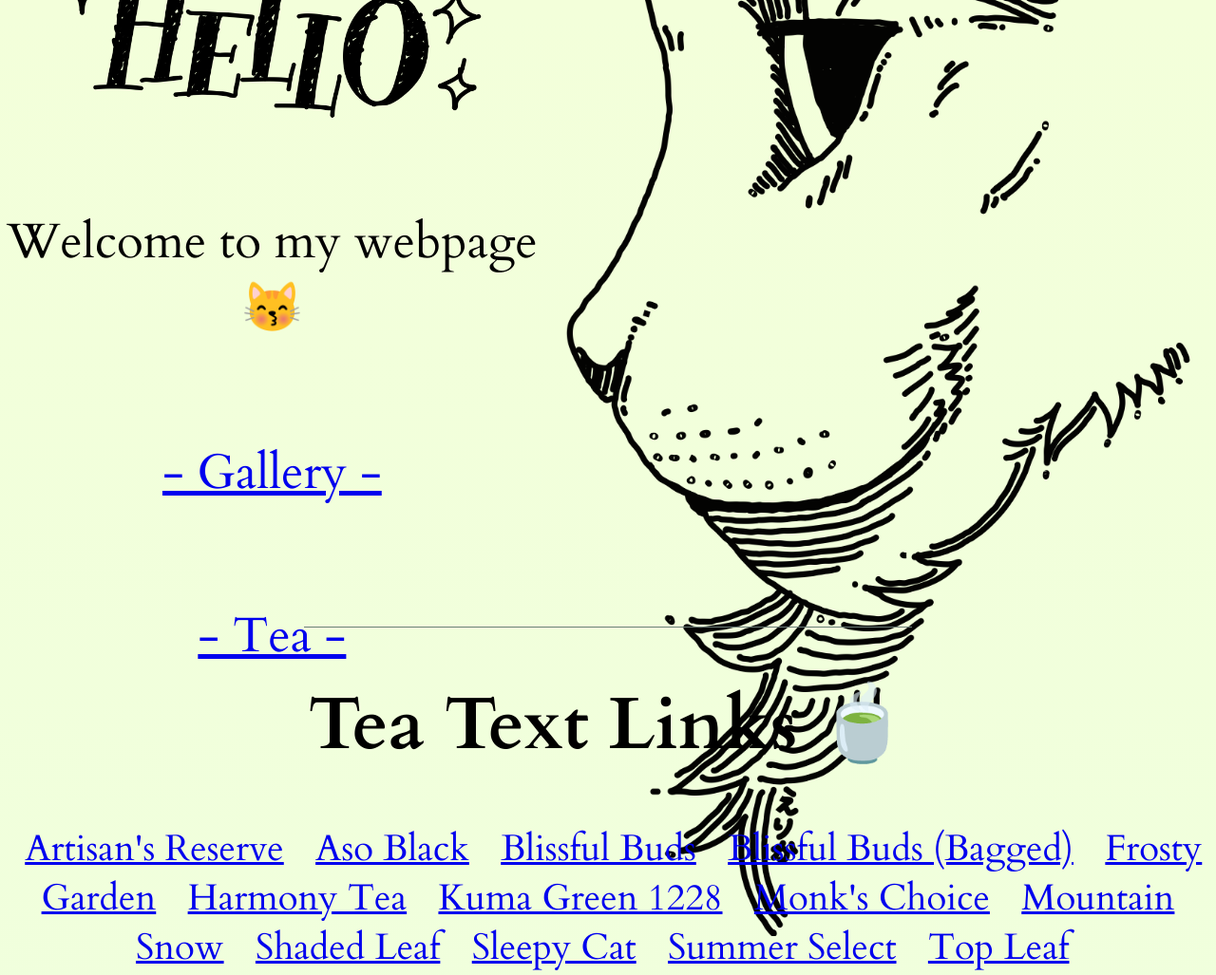
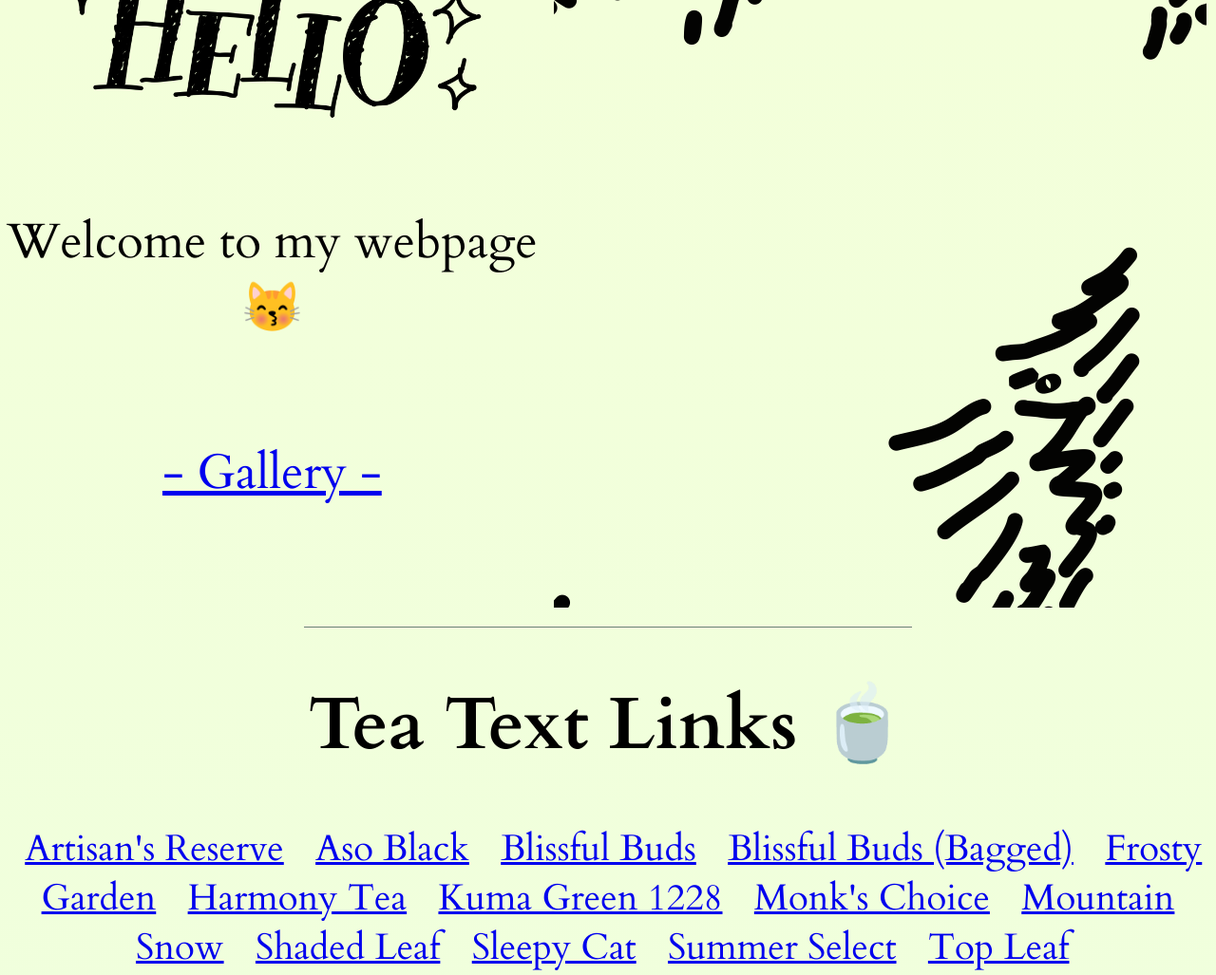
Before and after one commit to ericakotta/ericakotta.github.io, a plain HTML site: page index.html in a window 1280 px wide. Shown: the top 1027 px of the page at 95% size. Drawn offline with Linux system fonts and the light colour scheme.

Commit message:
Attempt2 contain header to 80% vh

```diff
--- a/index.html
+++ b/index.html
@@ -42,6 +42,8 @@
             border: 1px;
             margin-right: 10px; /* Add margin between the two sub-containers */
             flex-direction: column;
+            max-height: 100%;
+            overflow: hidden;
         }
 
         .header-container-2 {
@@ -49,10 +51,17 @@
             display: flex;
             justify-content: center;
             justify-content: center;
-
             align-items: center;
             border: 1px;
             margin-right: 10px;
+            max-height: 100%;
+            overflow: hidden;
+        }
+
+        .header-pokki-image-container img{
+            max-height: 100%;
+            width: auto;
+            object-fit: contain;
         }
 
 
@@ -87,7 +96,6 @@
             flex-direction: column;
             text-align: center;
         }
-
 
 
         .text-container {
@@ -206,7 +214,7 @@
     </div>
 
     <div class="header-container-2" id="imageContainer">
-        <div class="image-container">
+        <div class="header-pokki-image-container">
             <img src="pictures/pokki_silhouette.png" alt="Your Image">
         </div>
     </div>
```
